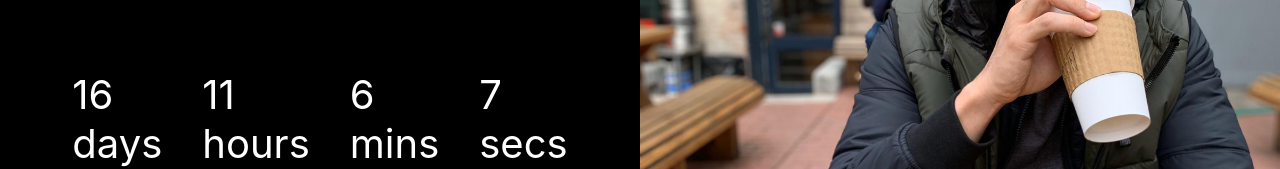
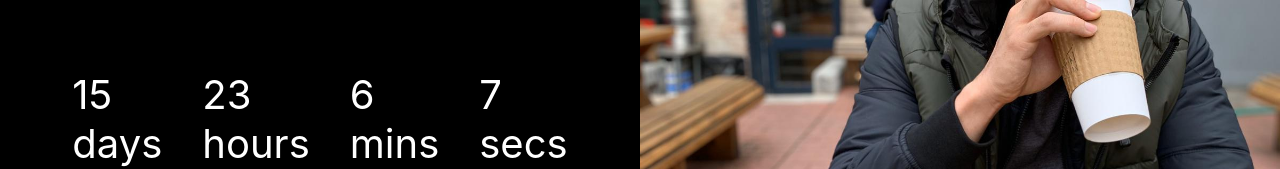
Before and after one commit to toekneeyou/fish-countdown, a React (Create React App) app: page / in a window 1280 px wide. Shown: the part 281-450 px from the top of the page. Built offline with nearby package versions, Linux system fonts and the light colour scheme.

Commit message:
changed landing time

```diff
--- a/src/countdown/Countdown.jsx
+++ b/src/countdown/Countdown.jsx
@@ -11,7 +11,7 @@ const Countdown = () => {
       .split(" ");
 
   const currentTime = DateTime.local();
-  const returnTime = DateTime.fromISO("2020-03-26T12:05:00");
+  const returnTime = DateTime.fromISO("2020-03-26T00:05:00");
   const difference = returnTime - currentTime;
   const duration =
     difference >= 0 ? calculateDuration(difference) : [0, 0, 0, 0];
```
